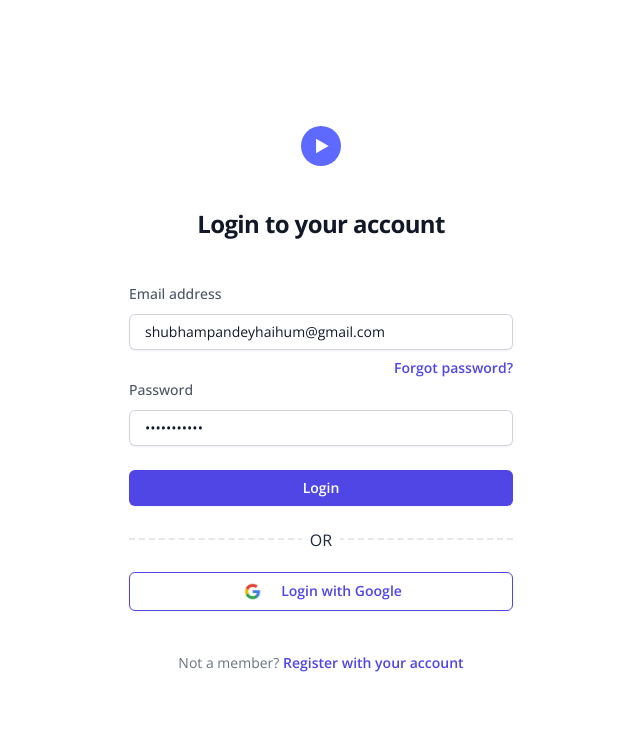
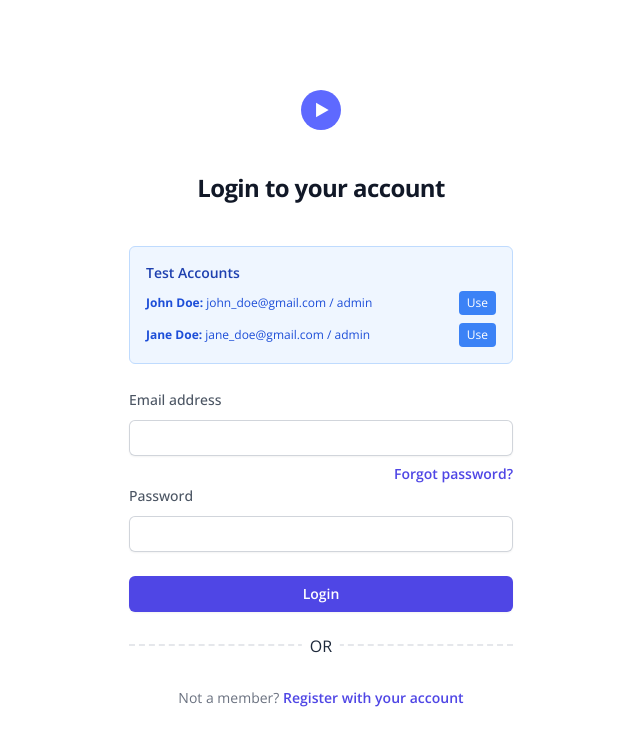
Before and after one commit to shubhamispandey/fleet-ui, a Next.js app: page /login in a window 1280 px wide. Shown: the top 746 px of the page, without its empty margins (319-959 px from the left). Built offline with nearby package versions, Linux system fonts and the light colour scheme; no server answers.

Commit message:
refactor: update login page to remove hardcoded credentials and add test account functionality

```diff
--- a/src/app/(auth)/login/page.tsx
+++ b/src/app/(auth)/login/page.tsx
@@ -4,7 +4,7 @@ import { ChangeEvent, useLayoutEffect, useState } from "react";
 import { redirect, useRouter } from "next/navigation";
 import Image from "next/image";
 import Link from "next/link";
-import { signIn } from "next-auth/react";
+// import { signIn } from "next-auth/react";
 
 import Button from "@components/button/Button";
 import Input from "@components/input/Input";
@@ -16,9 +16,13 @@ import { useSelector } from "react-redux";
 import { RootState } from "@redux/store";
 
 export default function LoginPage() {
+  // const [userData, setUserData] = useState<LoginParams>({
+  //   email: "shubhampandeyhaihum@gmail.com",
+  //   password: "Shubham#057",
+  // });
   const [userData, setUserData] = useState<LoginParams>({
-    email: "shubhampandeyhaihum@gmail.com",
-    password: "Shubham#057",
+    email: "",
+    password: "",
   });
   const router = useRouter();
   const { login } = useAuthHook();
@@ -44,6 +48,13 @@ export default function LoginPage() {
     login(userData, router.push);
   };
 
+  const populateAccount = (email: string) => {
+    setUserData({
+      email,
+      password: "admin",
+    });
+  };
+
   return (
     <div className="flex min-h-lvh flex-col justify-center px-6 py-12 lg:px-8 bg-white">
       <div className="sm:mx-auto sm:w-full sm:max-w-sm">
@@ -60,6 +71,37 @@ export default function LoginPage() {
       </div>
 
       <div className="mt-10 sm:mx-auto sm:w-full sm:max-w-sm">
+        {/* Test Account Information */}
+        <div className="mb-6 p-4 bg-blue-50 border border-blue-200 rounded-md">
+          <h3 className="text-sm font-semibold text-blue-800 mb-2">
+            Test Accounts
+          </h3>
+          <div className="text-xs text-blue-700 space-y-2">
+            <div className="flex items-center justify-between">
+              <span>
+                <strong>John Doe:</strong> john_doe@gmail.com / admin
+              </span>
+              <button
+                onClick={() => populateAccount("john_doe@gmail.com")}
+                className="px-2 py-1 bg-blue-500 text-white rounded text-xs hover:bg-blue-600"
+              >
+                Use
+              </button>
+            </div>
+            <div className="flex items-center justify-between">
+              <span>
+                <strong>Jane Doe:</strong> jane_doe@gmail.com / admin
+              </span>
+              <button
+                onClick={() => populateAccount("jane_doe@gmail.com")}
+                className="px-2 py-1 bg-blue-500 text-white rounded text-xs hover:bg-blue-600"
+              >
+                Use
+              </button>
+            </div>
+          </div>
+        </div>
+
         <form className="space-y-6" onSubmit={(e) => e.preventDefault()}>
           <div>
             <Input
@@ -100,7 +142,7 @@ export default function LoginPage() {
 
         <div className="relative w-full border-t-2 border-dashed my-8 after:content-['OR'] after:absolute after:left-1/2 after:top-1/2 after:-translate-x-1/2 after:-translate-y-1/2 after:text-slate-800 after:bg-white after:p-2"></div>
 
-        <div className="mt-6">
+        {/* <div className="mt-6">
           <Button
             kind="secondary"
             loading={false}
@@ -118,7 +160,7 @@ export default function LoginPage() {
             className="mt-4"
             fullWidth={true}
           />
-        </div>
+        </div> */}
 
         <p className="mt-10 text-center text-sm text-gray-500">
           Not a member?{" "}
```
